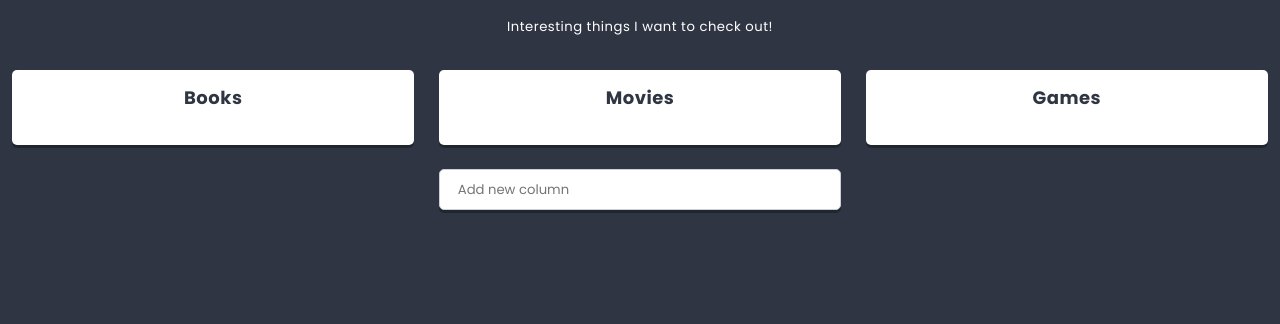
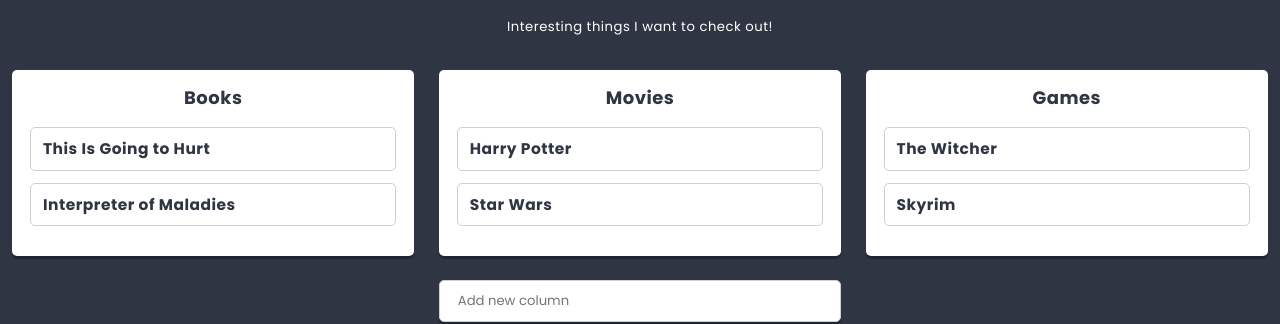
Before and after one commit to mberdys/react, a React app: page / in a window 1280 px wide. Shown: the part 362-686 px from the top of the page. Built offline with nearby package versions, Linux system fonts and the light colour scheme.

Commit message:
Work on 11.5 task

```diff
--- /dev/null
+++ b/src/components/Card/Card.js
@@ -0,0 +1,21 @@
+import React from 'react';
+import styles from './Card.scss';
+import PropTypes from 'prop-types';
+
+class Card extends React.Component {
+  static propTypes = {
+    title: PropTypes.node.isRequired,
+  }
+
+  render() {
+    const {title} = this.props;
+
+    return (
+      <section className={styles.component}>
+        <h3>{title}</h3>
+      </section>
+    )
+  }
+}
+
+export default Card;
--- a/src/components/Column/Column.js
+++ b/src/components/Column/Column.js
@@ -1,19 +1,32 @@
 import React from 'react';
 import styles from './Column.scss';
 import PropTypes from 'prop-types';
+import Card from '../Card/Card.js';
+import Icon from '../Icon/Icon.js';
+
 
 class Column extends React.Component {
   static propTypes = {
-    title: PropTypes.string,
+    title: PropTypes.node,
+    card: PropTypes.array,
   }
 
   render() {
+    const {title, cards} = this.props;
+
     return (
       <section className={styles.component}>
-        <h3 className={styles.title}>{this.props.title}</h3>
+        <h3 className={styles.title}>{title}
+
+        </h3>
+
+        {cards.map(cardData => (
+          <Card key={cardData.id} {...cardData} />
+        ))}
       </section>
     )
   }
 }
 
+//<span className={styles.icon}><Icon name={icon}/></span>
 export default Column;
--- a/src/components/List/List.js
+++ b/src/components/List/List.js
@@ -8,8 +8,8 @@
 import Creator from '../Creator/Creator.js';
 
 class List extends React.Component {
-  state = {
-    columns: this.props.columns || [],
+  state = { //początkowy stan komponentu
+    columns: this.props.columns || [], //jeśli komponent nie otrzmał propsa columns to w this.state.columns będzie pusta tablica
   }
 
   static propTypes = {
```
